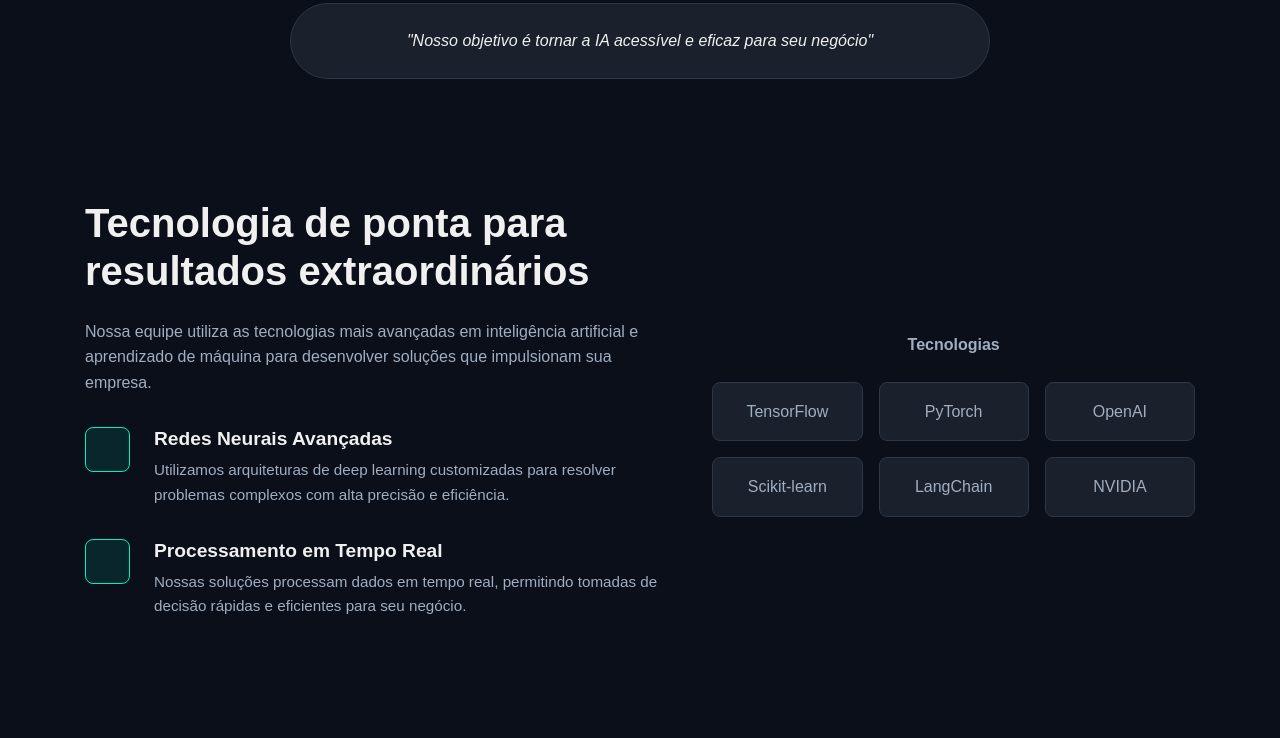
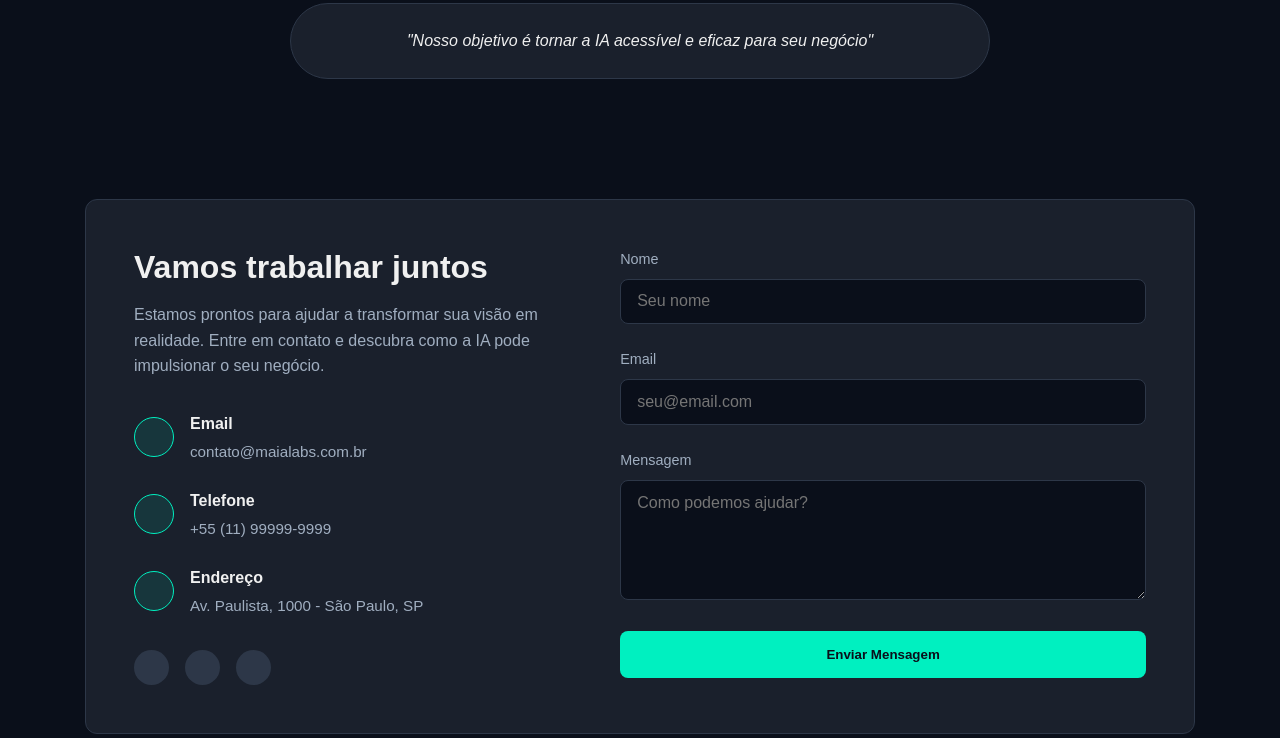
Before and after one commit to jonhmaia/MaIAlabs, a plain HTML site: page index.html in a window 1280 px wide. Shown: the part 1357-2095 px from the top of the page. Drawn offline with nearby package versions, Linux system fonts and the light colour scheme.

Commit message:
retirando

```diff
--- a/index.html
+++ b/index.html
@@ -76,42 +76,6 @@
             </div>
         </section>
 
-        <section id="technology" class="technology container">
-            <div class="technology-content">
-                <h2>Tecnologia de ponta para resultados extraordinários</h2>
-                <p>Nossa equipe utiliza as tecnologias mais avançadas em inteligência artificial e aprendizado de máquina para desenvolver soluções que impulsionam sua empresa.</p>
-                <div class="tech-features">
-                    <div class="feature">
-                        <div class="feature-icon"><!-- Ícone Redes Neurais --></div>
-                        <div>
-                            <h3>Redes Neurais Avançadas</h3>
-                            <p>Utilizamos arquiteturas de deep learning customizadas para resolver problemas complexos com alta precisão e eficiência.</p>
-                        </div>
-                    </div>
-                    <div class="feature">
-                        <div class="feature-icon"><!-- Ícone Tempo Real --></div>
-                        <div>
-                            <h3>Processamento em Tempo Real</h3>
-                            <p>Nossas soluções processam dados em tempo real, permitindo tomadas de decisão rápidas e eficientes para seu negócio.</p>
-                        </div>
-                    </div>
-                </div>
-            </div>
-            <div class="technology-visual">
-                 <!-- Elementos visuais/animação serão adicionados aqui -->
-                 <div class="tech-logos">
-                    <span>Tecnologias</span>
-                    <div class="logos-grid">
-                        <div class="logo-item">TensorFlow</div>
-                        <div class="logo-item">PyTorch</div>
-                        <div class="logo-item">OpenAI</div>
-                        <div class="logo-item">Scikit-learn</div>
-                        <div class="logo-item">LangChain</div>
-                        <div class="logo-item">NVIDIA</div>
-                    </div>
-                </div>
-            </div>
-        </section>
 
         <section id="contact" class="contact container">
             <div class="contact-wrapper">
```
